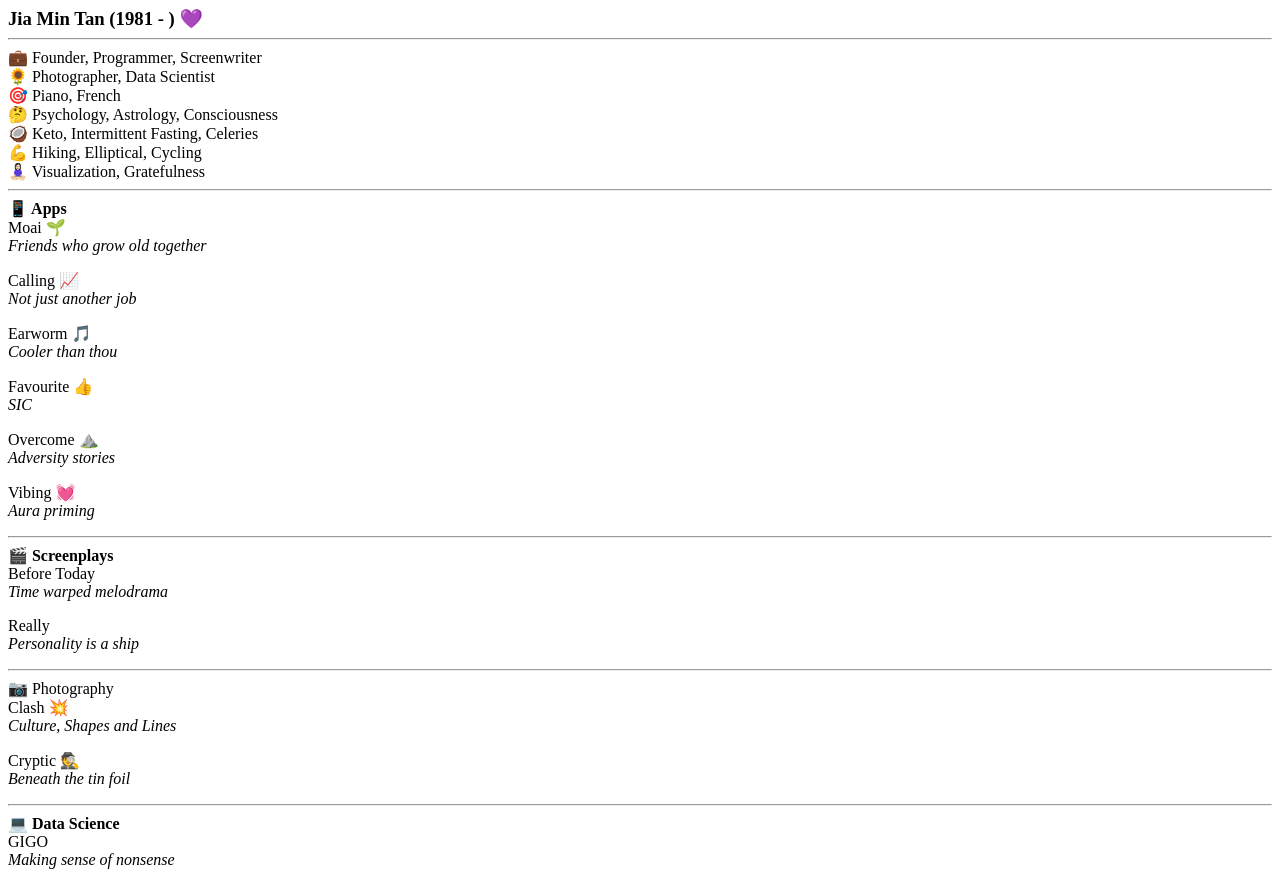
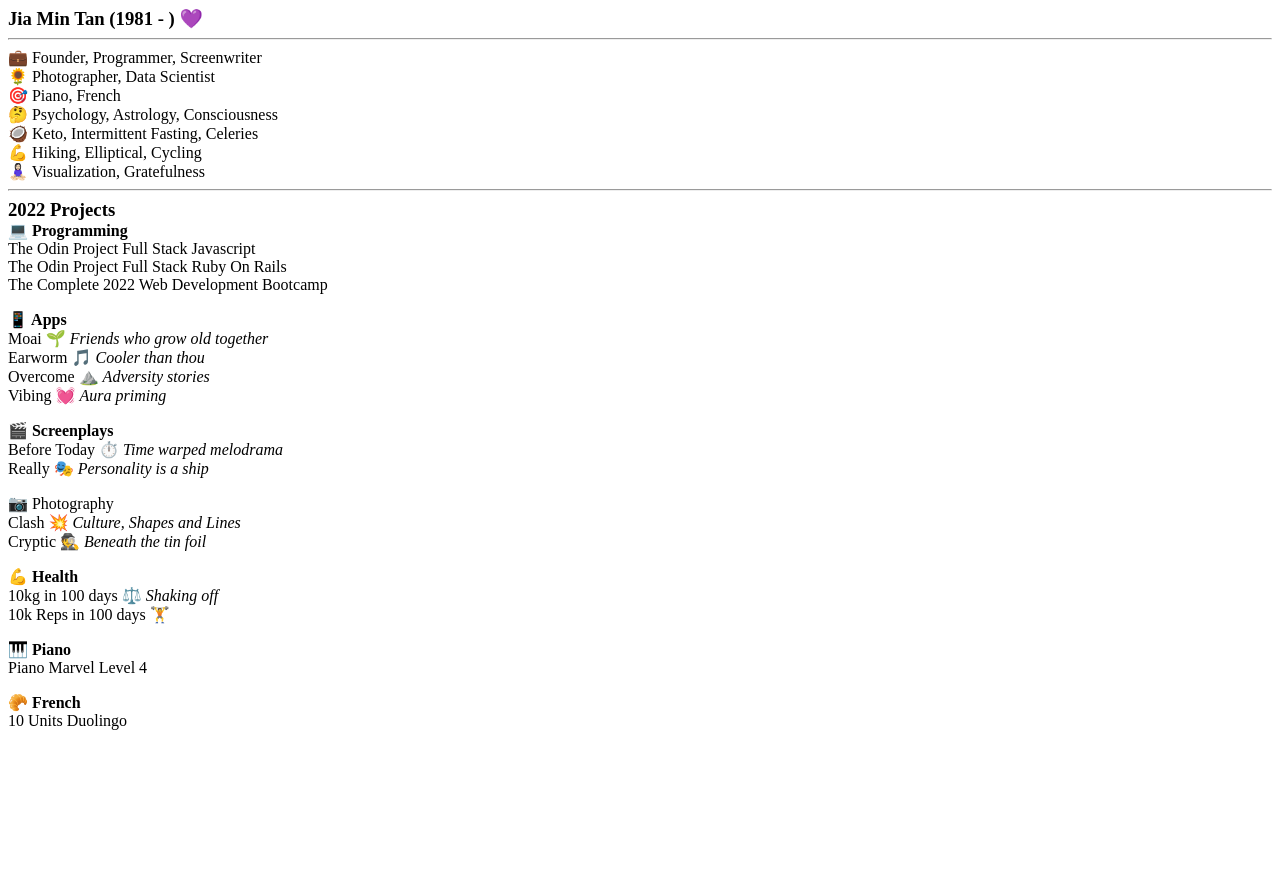
Before and after one commit to jmtan/personal-homepage, a plain HTML site: page index.html in a window 1280 px wide. After the commit the page ends 800 px from the top, so only its background shows below. Drawn offline with Linux system fonts and the light colour scheme.

Commit message:
Added interests to index.html

```diff
--- a/index.html
+++ b/index.html
@@ -18,39 +18,35 @@
     <br>💪 Hiking, Elliptical, Cycling
     <br>🧘🏻‍♀️ Visualization, Gratefulness
     <hr>
+    <h3> 2022 Projects</h3>
+    <br>
+    <h4>💻 Programming</h4>
+    <br><a href="https://www.theodinproject.com/paths/full-stack-javascript">The Odin Project Full Stack Javascript</a>
+    <br><a href="https://www.theodinproject.com/paths/full-stack-ruby-on-rails">The Odin Project Full Stack Ruby On Rails</a>
+    <br><a href="https://nlbsg.udemy.com/course/the-complete-web-development-bootcamp/">The Complete 2022 Web Development Bootcamp</a>
+    <p>
     <h4>📱 Apps</h4>
-    <br>Moai 🌱
-    <br><i>Friends who grow old together</i>
+    <br>Moai 🌱 <i>Friends who grow old together</i>
+    <br>Earworm 🎵 <i>Cooler than thou</i>
+    <br>Overcome ⛰️ <i>Adversity stories</i>
+    <br>Vibing 💓 <i>Aura priming</i>
     <p>
-    Calling 📈
-    <br><i>Not just another job</i>
+    <h4>🎬 Screenplays</h4>
+    <br>Before Today ⏱️ <i>Time warped melodrama</i>
+    <br>Really 🎭 <i>Personality is a ship</i>
     <p>
-    Earworm 🎵
-    <br><i>Cooler than thou</i>
+    📷 Photography
+    <br> Clash 💥 <i>Culture, Shapes and Lines</i>
+    <br> Cryptic 🕵️ <i>Beneath the tin foil</i>
     <p>
-    Favourite 👍
-    <br><i>SIC</i>
+    <h4>💪 Health</h4>
+    <br>10kg in 100 days ⚖️ <i>Shaking off</i>
+    <br>10k Reps in 100 days 🏋️
     <p>
-    Overcome ⛰️
-    <br><i>Adversity stories</i>
+    <h4>🎹 Piano</h4>
+    <br>Piano Marvel Level 4
     <p>
-    Vibing 💓
-    <br><i>Aura priming</i>
-    <hr>
-    <h4>🎬 Screenplays</h4>
-    <br>Before Today
-    <br><i>Time warped melodrama</i>
-    <p>Really
-    <br><i>Personality is a ship</i>
-    <hr>
-    📷 Photography
-    <br> Clash 💥
-    <br><i>Culture, Shapes and Lines</i>
-    <p> Cryptic 🕵️
-    <br><i>Beneath the tin foil</i>
-    <hr>
-    <h4>💻 Data Science</h4>
-    <br>GIGO
-    <br><i>Making sense of nonsense</i>
+    <h4>🥐 French</h4>
+    <br>10 Units Duolingo
 </body>
 </html>
--- a/styles.css
+++ b/styles.css
@@ -1,3 +1,8 @@
 h1, h2, h3, h4{
     display: inline;
 }
+
+a {
+    color: black;
+    text-decoration: none;
+}
```
